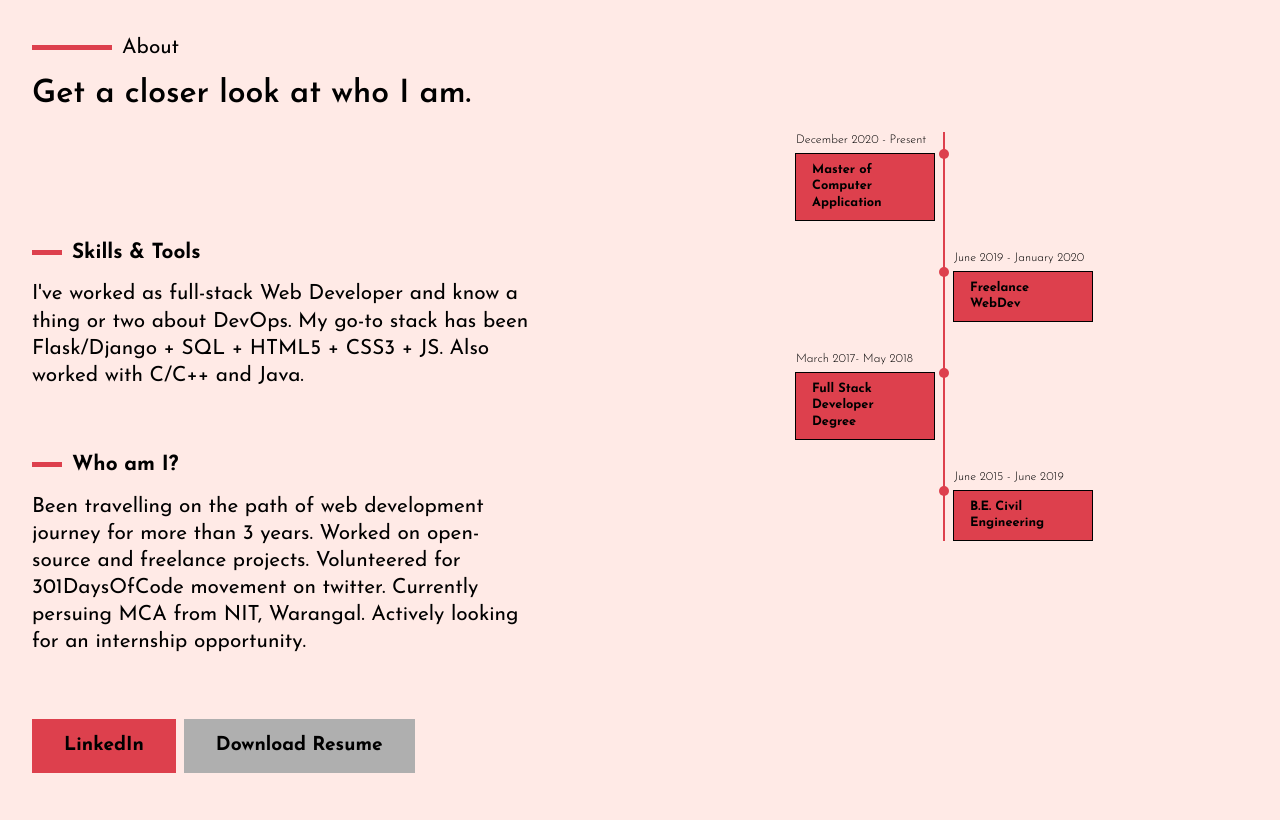
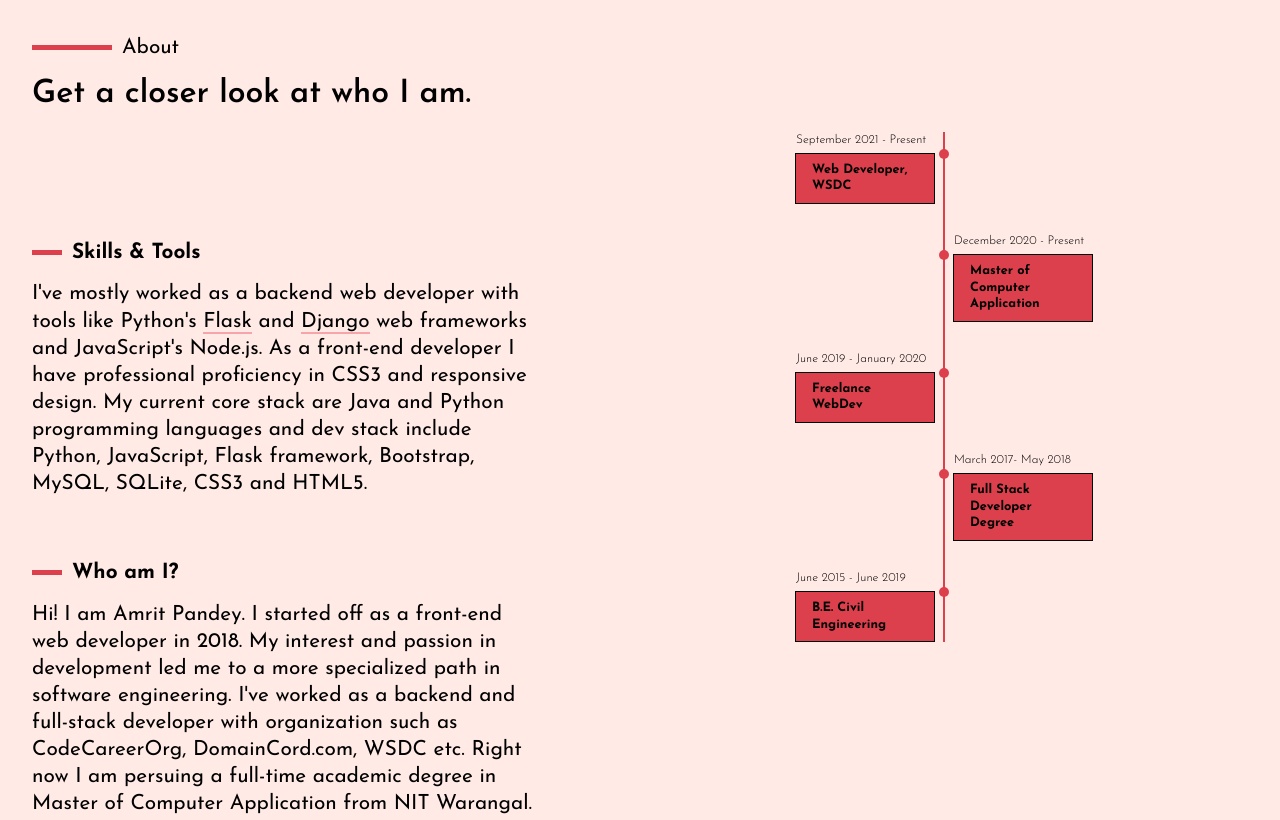
Before and after one commit to amritpandey23/ok-ape.github.io, a plain HTML site: page index.html in a window 1280 px wide. Shown: the part 800-1620 px from the top of the page. Drawn offline with Linux system fonts and the light colour scheme.

Commit message:
content update, minor desing fixes

```diff
--- a/css/main.css
+++ b/css/main.css
@@ -3,6 +3,7 @@
   --color-tertiary: #ffeae6;
   --color-secondary: #afafaf;
   --color-accent: #dd404d;
+  --color-anchor: #f7a4ab;
   --font-color: #000000;
 }
 
@@ -11,6 +12,7 @@
   --color-tertiary: #191936;
   --color-secondary: #a2a2be;
   --color-accent: #dd404d;
+  --color-anchor: #f7a4ab;
   --font-color: #ffffff;
 }
 
@@ -35,8 +37,8 @@ body {
 
 a {
   text-decoration: none;
-  border-bottom: 1.5px solid var(--color-accent);
-  padding-bottom: 2px;
+  border-bottom: 2.5px solid var(--color-anchor);
+  padding-bottom: -4px;
 }
 
 a:hover {
--- a/index.html
+++ b/index.html
@@ -78,9 +78,13 @@
                         <span class="dash"></span>Skills & Tools
                     </div>
                     <div class="card-text">
-                        I've worked as full-stack Web Developer and know a thing or
-                        two about DevOps. My go-to stack has been Flask/Django + SQL + HTML5
-                        + CSS3 + JS. Also worked with C/C++ and Java.
+                        I've mostly worked as a backend web developer with tools like
+                        Python's <a href="https://flask.palletsprojects.com/en/2.0.x/">
+                        Flask</a> and <a>Django</a> web frameworks and JavaScript's Node.js.
+                        As a front-end developer I have professional proficiency in CSS3
+                        and responsive design. My current core stack are Java and Python
+                        programming languages and dev stack include Python, JavaScript,
+                        Flask framework, Bootstrap, MySQL, SQLite, CSS3 and HTML5.
                     </div>
                 </div>
 
@@ -89,10 +93,12 @@
                         <span class="dash"></span>Who am I?
                     </div>
                     <div class="card-text">
-                        Been travelling on the path of web development journey for more than 3 years.
-                        Worked on open-source and freelance projects. Volunteered for 301DaysOfCode
-                        movement on twitter. Currently persuing MCA from NIT, Warangal. Actively
-                        looking for an internship opportunity.
+                       Hi! I am Amrit Pandey. I started off as a front-end web developer in 2018.
+                       My interest and passion in development led me to a more specialized path
+                       in software engineering. I've worked as a backend and full-stack developer
+                       with organization such as CodeCareerOrg, DomainCord.com, WSDC etc. Right now
+                       I am persuing a full-time academic degree in Master of Computer Application
+                       from NIT Warangal.
                     </div>
                 </div>
             </div>
@@ -102,6 +108,15 @@
                 <div class="timeline-container">
                     <div class="timeline">
                         <ul class="timeline-list">
+                            <li class="timeline-list-item">
+                                <div class="timeline-content">
+                                    <h4 class="date">September 2021 - Present</h4>
+                                    <h1>Web Developer, WSDC</h1>
+                                    <!-- <p>
+                                        Lorem ipsum dolor sit amet consectetur adipisicing elit. Harum, veniam?
+                                    </p> -->
+                                </div>
+                            </li>
                             <li class="timeline-list-item">
                                 <div class="timeline-content">
                                     <h4 class="date">December 2020 - Present</h4>
@@ -146,7 +161,6 @@
         </div>
         <div class="container">
             <a href="https://www.linkedin.com/in/okape/" id="ctc-btn" target="_blank">LinkedIn</a>
-            <a href="https://www.linkedin.com/in/okape/" id="ctc-btn-muted">Download Resume</a>
         </div>
     </div>
 
@@ -289,7 +303,6 @@
                 </div>
                 <div class="card-text">
                     <a href="https://www.linkedin.com/in/okape/">LinkedIn</a>
-                    <a href="https://twitter.com/ok-ape">Twitter</a>
                     <a href="https://github.com/ok-ape">GitHub</a>
                 </div>
             </div>
@@ -300,13 +313,15 @@
                 </div>
                 <div class="card-text">
                     For queries regarding project, internships offers and work send
-                    me an email to <a href="mailto:mail.amritpandey@gmail.com">mail.amritpandey@gmail.com</a>. For
-                    work related casual chatting, send me a 👋 on <a href="https://t.me/ok_ape" target="_blank">Telegram</a>.
+                    me an email to <a href="mailto:mail.amritpandey@gmail.com">mail.amritpandey@gmail.com</a>.
                 </div>
             </div>
 
             <footer class="main-footer">
-                &copy; Amrit Pandey
+                &copy; Amrit Pandey <span id="currentyearfooter"></span>
+                <script>
+                    document.getElementById("currentyearfooter").textContent = new Date().getFullYear();
+                </script>
             </footer>
         </div>
     </div>
```
